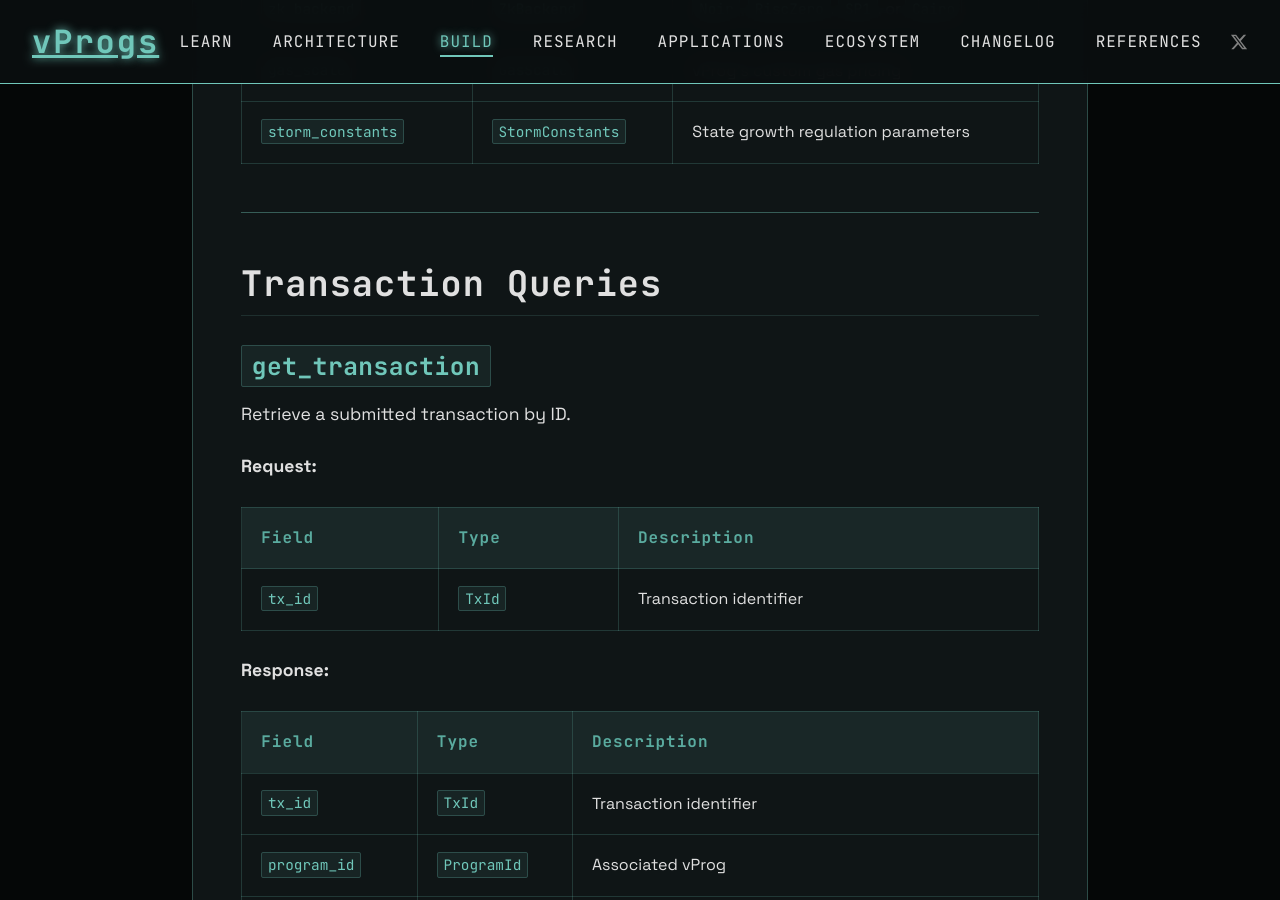
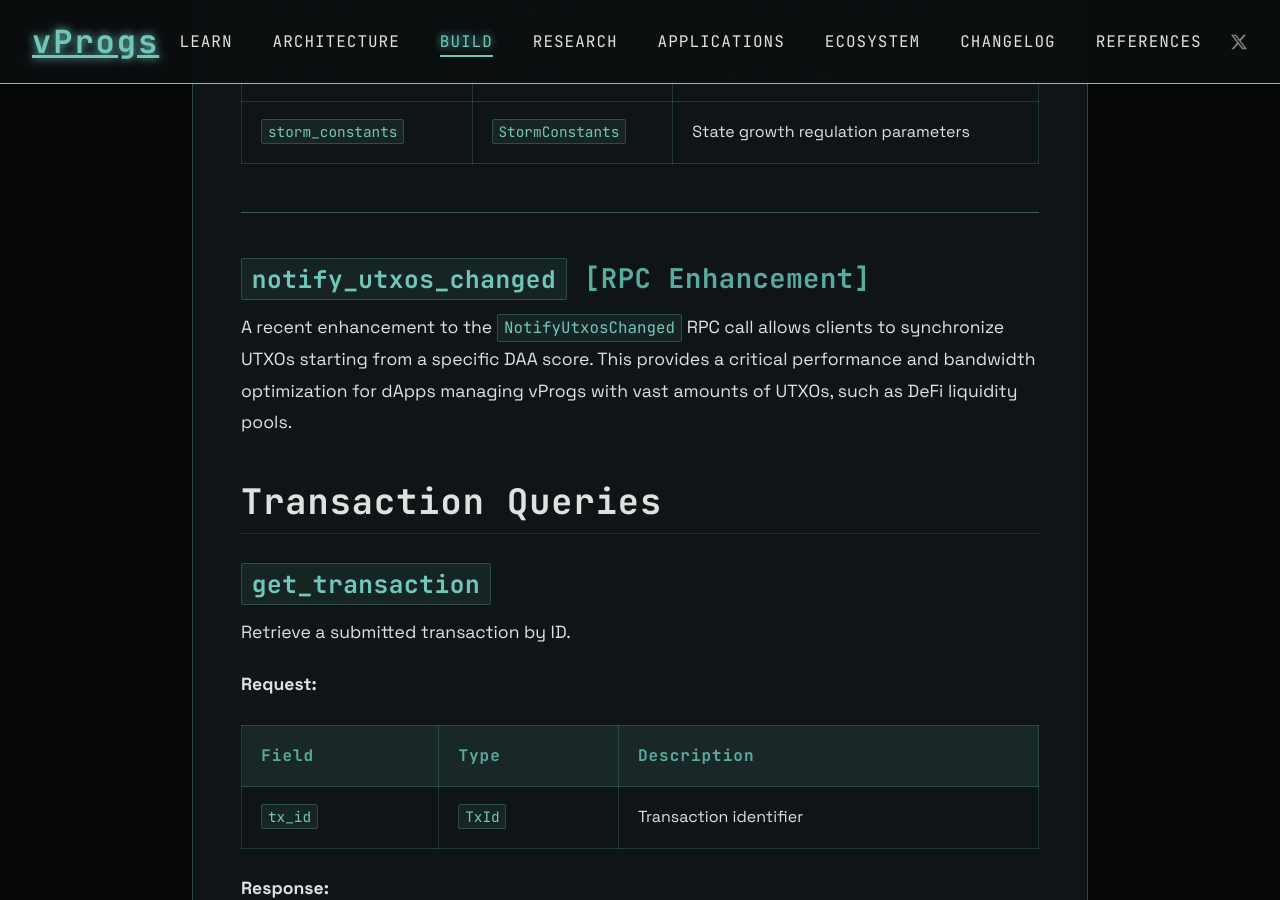
Before and after one commit to creative-inference/vprogs.xyz, a Jekyll site: the page built from build/api-reference.md, in a window 1280 px wide and 900 px high, scrolled down 7092 px. Built offline with Jekyll 4.4.1, drawn with Linux system fonts in a browser that asks for light colours.

Commit message:
Add DAA score sync enhancement to NotifyUtxosChanged in API reference [auto]

```diff
--- a/build/api-reference.md
+++ b/build/api-reference.md
@@ -192,6 +192,11 @@ Query metadata about a registered vProg.
 
 ---
 
+
+### `notify_utxos_changed` [RPC Enhancement]
+
+A recent enhancement to the `NotifyUtxosChanged` RPC call allows clients to synchronize UTXOs starting from a specific DAA score. This provides a critical performance and bandwidth optimization for dApps managing vProgs with vast amounts of UTXOs, such as DeFi liquidity pools.
+
 ## Transaction Queries
 
 ### `get_transaction`
```
